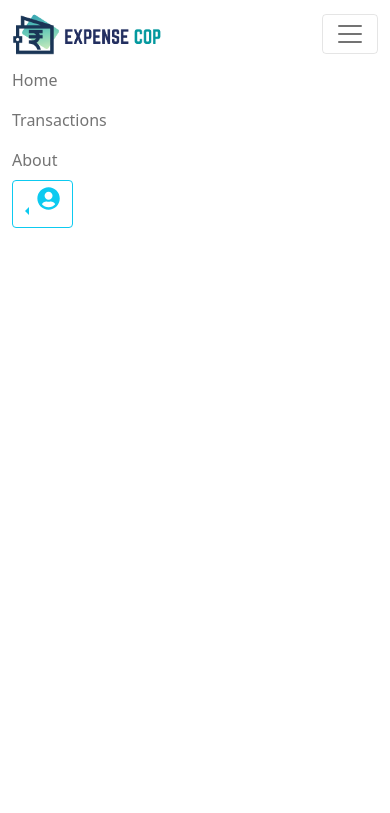
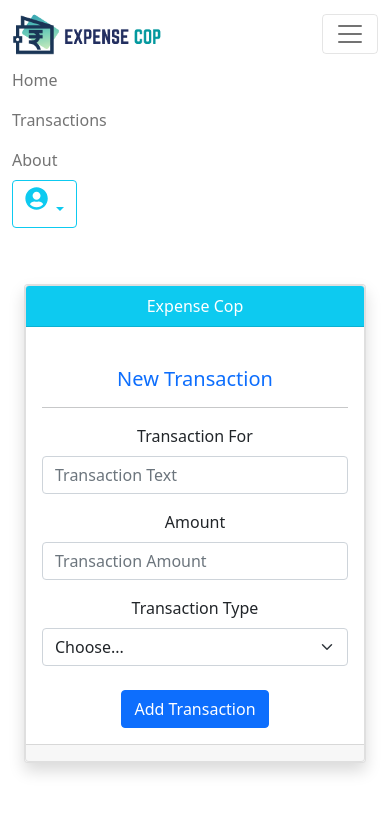
Before and after one commit to ItsRishuDev/expense-cop, a Django app: page / in a window 390 px wide, after a click that opens the changed part. Shown: the top 813 px of the page. Run offline with Django 3.2, Linux system fonts and the light colour scheme; a user stored in the database is signed in; data comes from the database, SQL or seed files in the repository; some libraries are stand-ins or nearby versions.

Commit message:
update 1.0

```diff
--- a/expensecop/settings.py
+++ b/expensecop/settings.py
@@ -42,6 +42,9 @@ INSTALLED_APPS = [
 
 MIDDLEWARE = [
     'django.middleware.security.SecurityMiddleware',
+
+    'whitenoise.middleware.WhiteNoiseMiddleware',
+
     'django.contrib.sessions.middleware.SessionMiddleware',
     'django.middleware.common.CommonMiddleware',
     'django.middleware.csrf.CsrfViewMiddleware',
--- a/home/models.py
+++ b/home/models.py
@@ -20,7 +20,8 @@ class transaction(models.Model):
     transaction_id = models.AutoField(primary_key=True)
     transaction_name = models.CharField(max_length=1000)
     transaction_type = models.CharField(max_length=10, choices=action_type)
-    transaction_amaount = models.FloatField()
+    transaction_amount = models.FloatField()
+    transaction_time = models.DateField(default=datetime.now)
     credential = models.ForeignKey(User, on_delete=models.CASCADE)
 
     def __str__(self):
--- a/home/templates/base.html
+++ b/home/templates/base.html
@@ -47,15 +47,15 @@
                     </li>
                 </ul>
                 {% if user.is_authenticated %}
-                <div class="btn-group dropstart">
+                <div class="btn-group dropdown">
                     <button class="btn btn-outline-info dropdown-toggle" type="button" id="dropdownMenuButton"
                         data-bs-toggle="dropdown" aria-expanded="false">
                         <i class="fa fa-user-circle h3"></i>
                     </button>
                     <ul class="dropdown-menu" aria-labelledby="dropdownMenuButton">
-                        <li><a class="dropdown-item" href="#">Action</a></li>
-                        <li><a class="dropdown-item" href="#">Another action</a></li>
-                        <li><a class="dropdown-item" href="#">Something else here</a></li>
+                        <li> Welcome {{request.user.first_name}}</li><hr>
+                        <li><a class="dropdown-item" href="/account">Account</a></li>
+                        <li><a class="dropdown-item" href="/logout">Logout</a></li>
                     </ul>
                 </div>
                 {% else %}
--- a/home/templates/index.html
+++ b/home/templates/index.html
@@ -3,5 +3,59 @@
 Home
 {% endblock title %}
 {% block body %}
+<div class="container">
+    <div class="container">
+        <div class="row">
+            <div class="col-sm-9 col-md-7 col-lg-5 mx-auto">
+                <div class="card card-signin my-5 shadow mb-5 bg-white rounded">
+                    <div class="card text-center">
+                        <div class="card-header bg-info text-white">
+                            Expense Cop
+                        </div>
+                        <div class="card-body">
+                            <div class="row">
+                                {% for data in detail %}
+                                <div class="col-lg-6 border-end">
+                                    <h6 class="text-success">Current Income <br> &#8377; {{data.income}}</h6>
+                                </div>
+                                <div class="col-lg-6 border-start">
+                                    <h6 class="text-info">Current Balance <br> &#8377; {{data.current_balance}}</h6>
+                                </div>
+                                {% endfor %}
+                            </div>
+                            <br>
+                            <h5 class="card-title text-primary">New Transaction</h5><hr>
+                            <form method="POST" action="/addtransaction">
+                                {% csrf_token %}
+                                <div class="mb-3">
+                                    <label for="inputText" class="form-label">Transaction For</label>
+                                    <input type="text" name="name" class="form-control" id="inputText" placeholder="Transaction Text" required>
+                                  </div>
+                                  <div class="mb-3">
+                                    <label for="inputAmount" class="form-label">Amount</label>
+                                    <input type="number" name="amount" class="form-control" id="inputAmount" placeholder="Transaction Amount" required>
+                                  </div>
+                                  <div>
+                                    <label for="inputType" class="form-label">Transaction Type</label>
+                                    <select id="inputType" name="type" class="form-select" required>
+                                      <option selected disabled>Choose...</option>
+                                      <option value="0">Deposite (Money added)</option>
+                                      <option value="1">Withdrawal (Money Removed)</option>
+                                    </select>
+                                  </div>
+                                  <br>
+                                  <div>
+                                    <button type="submit" class="btn btn-primary">Add Transaction</button>
+                                  </div>
+                            </form>
+                        </div>
+                        <div class="card-footer text-muted">
 
+                        </div>
+                    </div>
+                </div>
+            </div>
+        </div>
+    </div>
+</div>
 {% endblock body %}
--- a/home/urls.py
+++ b/home/urls.py
@@ -21,4 +21,8 @@ urlpatterns = [
     path('', views.index, name='home'),
     path('login', views.login, name = 'login'),
     path('signup', views.register, name = 'register'),
+    path('logout', views.logout, name = 'logout'),
+    path('transaction', views.showTransaction, name = 'transaction'),
+    path('addtransaction', views.addTransactions, name = 'addTrans'),
+    path('about', views.about, name='about'),
 ]
--- a/home/views.py
+++ b/home/views.py
@@ -5,8 +5,11 @@ from django.contrib.auth.decorators import login_required
 from .models import *
 
 # Create your views here.
+@login_required(login_url='/login')
 def index(request):
-    return render(request, 'index.html')
+    detail = userDetail.objects.filter(credential=request.user)
+    param = {'detail':detail}
+    return render(request, 'index.html', param)
 
 def login(request):
     if request.user.is_anonymous:
@@ -54,3 +57,39 @@ def register(request):
 
     else:
         return render(request, 'signup.html')
+
+def logout(request):
+    auth.logout(request)
+    messages.info(request, 'Thank You, Come Again')
+    return redirect('/login')
+
+def addTransactions(request):
+    if request.method == 'POST':
+        name = request.POST['name']
+        amount = request.POST['amount']
+        transtype = request.POST['type']
+        user = userDetail.objects.filter(credential=request.user)
+        trans = transaction(transaction_name=name, transaction_amount=amount, transaction_type=transtype, credential=request.user)
+        if int(transtype) == 0:
+            user_balance = user[0].current_balance
+            updated_balance = user_balance + int(amount)
+            user.update(current_balance=updated_balance)
+        elif int(transtype) == 1:
+            user_balance = user[0].current_balance
+            updated_balance = user_balance - int(amount)
+            user.update(current_balance=updated_balance)
+        trans.save()
+        messages.info(request, 'Transaction Added')
+        return redirect('/')
+
+@login_required(login_url='/login')
+def showTransaction(request):
+    transactionData = transaction.objects.filter(credential=request.user)
+    print(transactionData)
+    userData = userDetail.objects.filter(credential=request.user)
+
+    param = {'transactions':transactionData, 'user':userData}
+    return render(request, 'transaction.html', param)
+
+def about(request):
+    return render(request, 'about.html')
--- /dev/null
+++ b/runtime.txt
@@ -0,0 +1 @@
+python-3.8.1
```
Also changed, not shown: home/templates/about.html (added, +7 -0 lines), home/templates/transaction.html (added, +31 -0 lines), requirements.txt (added, +19 -0 lines), README.md (added), db.sqlite3, home/migrations/0002_auto_20210117_2229.py (added), 1 other file.
